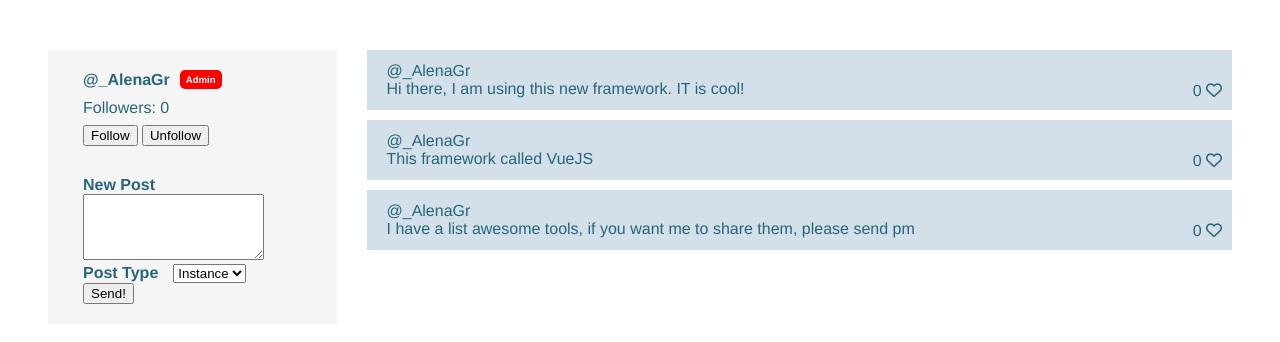
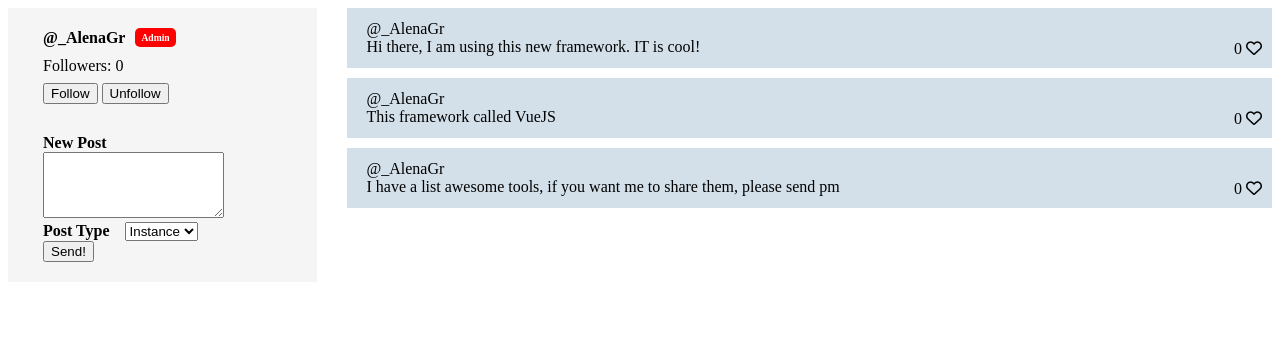
Before and after one commit to alena22292/vue-project, a Vue app: page / in a window 1280 px wide. Shown: the top 342 px of the page. Built offline with nearby package versions, Linux system fonts and the light colour scheme.

Commit message:
Successfull download and install two libraries: node-sass, sass-loader, sass. Make shure to use Vue 3 and sass-loader downgrade version for yarn

```diff
--- a/src/App.vue
+++ b/src/App.vue
@@ -15,7 +15,7 @@ export default {
 </script>
 
 <style lang="scss" scoped>
-.app {
+#app {
   font-family: Avenir, Helvetica, Arial, sans-serif;
   -webkit-font-smoothing: antialiased;
   -moz-osx-font-smoothing: grayscale;
```
Also changed, not shown: package.json (+6 -2 lines), 1 other file (tests, documents, lock files or other folders).
